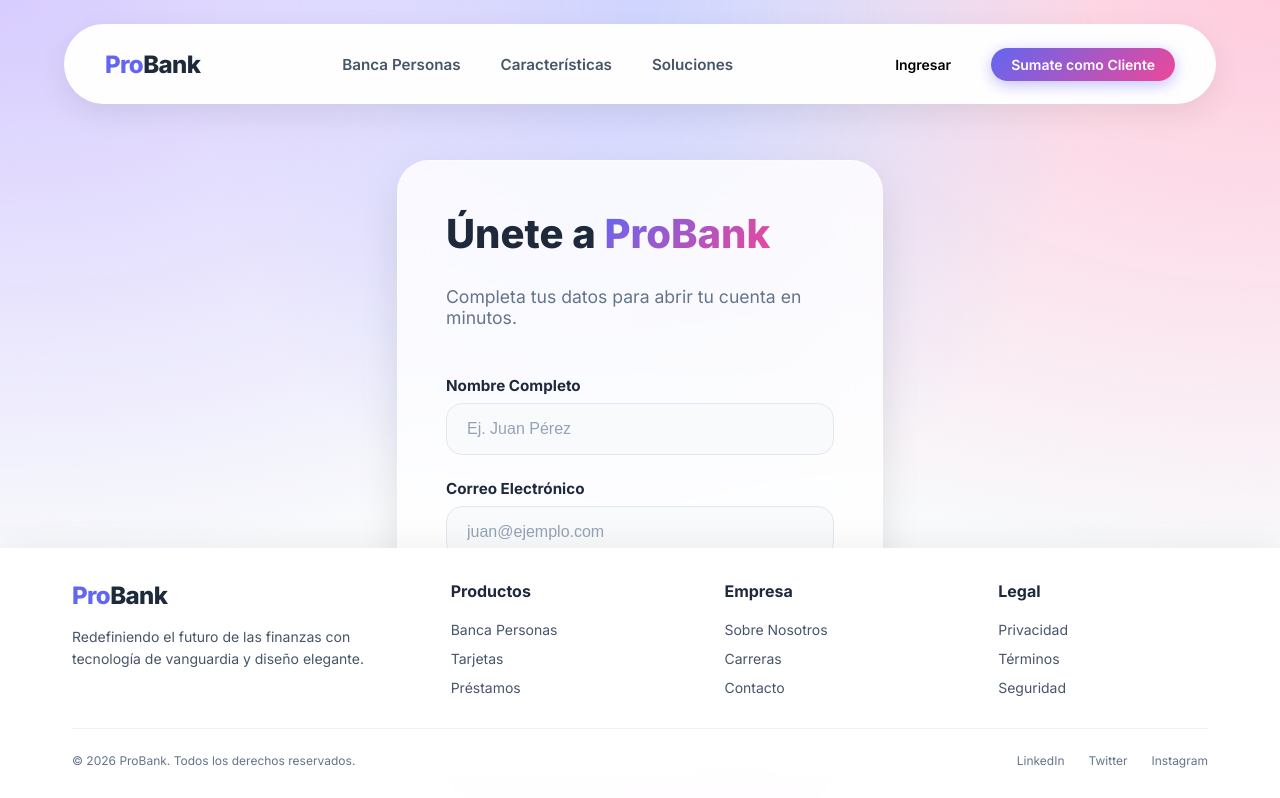
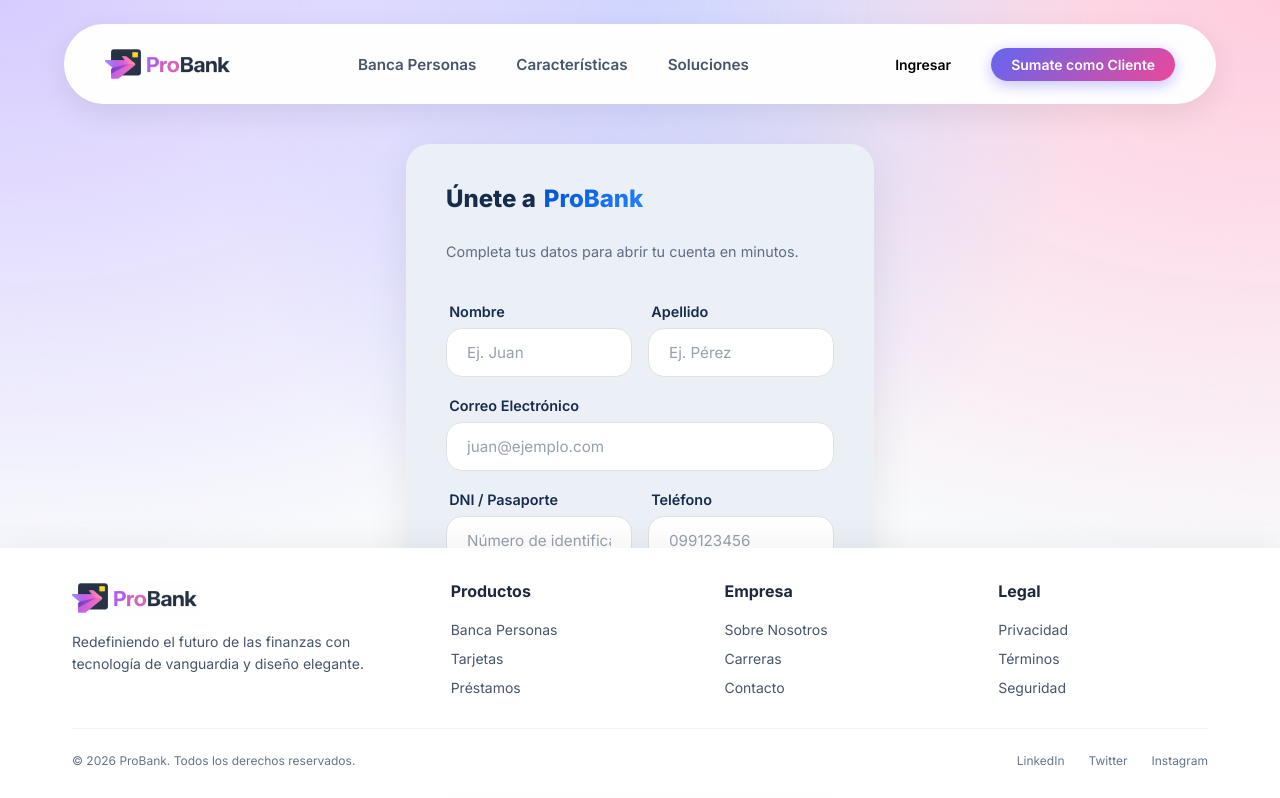
Before and after one commit to whuera/ProBank, a Next.js app: page /registro in a window 1280 px wide. Shown: the top 798 px of the page. Built offline with nearby package versions, Linux system fonts and the light colour scheme.

Commit message:
update site

```diff
--- a/src/app/page.module.css
+++ b/src/app/page.module.css
@@ -1,6 +1,6 @@
 .main {
   min-height: 100vh;
-  padding-top: 4.5rem;
+  padding-top: 8rem;
 }
 
 .hero {
@@ -75,6 +75,16 @@
 .cardLogo {
   font-weight: 800;
   font-size: 1.25rem;
+  display: flex;
+  align-items: center;
+}
+
+.cardLogoImage {
+  height: 24px;
+  width: auto;
+  object-fit: contain;
+  filter: brightness(0) invert(1);
+  /* Hacer el logo blanco para la tarjeta oscura */
 }
 
 .cardChip {
--- a/src/app/registro/page.tsx
+++ b/src/app/registro/page.tsx
@@ -1,8 +1,66 @@
+'use client';
+
+import { useState } from 'react';
 import { Navbar } from '@/components/layout/Navbar';
 import { Button } from '@/components/ui/Button';
 import styles from './registro.module.css';
 
 export default function Registro() {
+    const [formData, setFormData] = useState({
+        firstName: '',
+        lastName: '',
+        email: '',
+        documentId: '',
+        phoneNumber: '',
+        comment: ''
+    });
+    const [loading, setLoading] = useState(false);
+
+    const handleChange = (e: React.ChangeEvent<HTMLInputElement | HTMLTextAreaElement>) => {
+        const { name, value } = e.target;
+        setFormData(prev => ({
+            ...prev,
+            [name]: value
+        }));
+    };
+
+    const handleSubmit = async (e: React.FormEvent) => {
+        e.preventDefault();
+        setLoading(true);
+
+        try {
+            const response = await fetch('https://azure-app-shopping-cart-reload-225fb76523b0.herokuapp.com/api/customer/create', {
+                method: 'POST',
+                headers: {
+                    'Content-Type': 'application/json',
+                },
+                body: JSON.stringify(formData),
+            });
+
+            if (response.ok) {
+                alert('¡Cuenta creada exitosamente!');
+                // Reset form or redirect
+                setFormData({
+                    firstName: '',
+                    lastName: '',
+                    email: '',
+                    documentId: '',
+                    phoneNumber: '',
+                    comment: ''
+                });
+            } else {
+                const errorData = await response.json().catch(() => ({}));
+                console.error('Error:', errorData);
+                alert('Hubo un error al crear la cuenta. Por favor intenta nuevamente.');
+            }
+        } catch (error) {
+            console.error('Error de red:', error);
+            alert('Error de conexión. Verifica tu internet.');
+        } finally {
+            setLoading(false);
+        }
+    };
+
     return (
         <main className={styles.main}>
             <Navbar />
@@ -11,29 +69,98 @@ export default function Registro() {
                     <h1 className={styles.title}>Únete a <span className={styles.gradientText}>ProBank</span></h1>
                     <p className={styles.subtitle}>Completa tus datos para abrir tu cuenta en minutos.</p>
 
-                    <form className={styles.form}>
-                        <div className={styles.inputGroup}>
-                            <label>Nombre Completo</label>
-                            <input type="text" placeholder="Ej. Juan Pérez" className={styles.input} />
+                    <form className={styles.form} onSubmit={handleSubmit}>
+                        <div className={styles.row}>
+                            <div className={styles.inputGroup}>
+                                <label>Nombre</label>
+                                <input
+                                    type="text"
+                                    name="firstName"
+                                    value={formData.firstName}
+                                    onChange={handleChange}
+                                    placeholder="Ej. Juan"
+                                    className={styles.input}
+                                    required
+                                />
+                            </div>
+                            <div className={styles.inputGroup}>
+                                <label>Apellido</label>
+                                <input
+                                    type="text"
+                                    name="lastName"
+                                    value={formData.lastName}
+                                    onChange={handleChange}
+                                    placeholder="Ej. Pérez"
+                                    className={styles.input}
+                                    required
+                                />
+                            </div>
                         </div>
 
                         <div className={styles.inputGroup}>
                             <label>Correo Electrónico</label>
-                            <input type="email" placeholder="juan@ejemplo.com" className={styles.input} />
+                            <input
+                                type="email"
+                                name="email"
+                                value={formData.email}
+                                onChange={handleChange}
+                                placeholder="juan@ejemplo.com"
+                                className={styles.input}
+                                required
+                            />
+                        </div>
+
+                        <div className={styles.row}>
+                            <div className={styles.inputGroup}>
+                                <label>DNI / Pasaporte</label>
+                                <input
+                                    type="text"
+                                    name="documentId"
+                                    value={formData.documentId}
+                                    onChange={handleChange}
+                                    placeholder="Número de identificación"
+                                    className={styles.input}
+                                    required
+                                />
+                            </div>
+                            <div className={styles.inputGroup}>
+                                <label>Teléfono</label>
+                                <input
+                                    type="tel"
+                                    name="phoneNumber"
+                                    value={formData.phoneNumber}
+                                    onChange={handleChange}
+                                    placeholder="099123456"
+                                    className={styles.input}
+                                    required
+                                />
+                            </div>
                         </div>
 
                         <div className={styles.inputGroup}>
-                            <label>DNI / Pasaporte</label>
-                            <input type="text" placeholder="Número de identificación" className={styles.input} />
+                            <label>Comentario / Motivo</label>
+                            <textarea
+                                name="comment"
+                                value={formData.comment}
+                                onChange={handleChange}
+                                placeholder="¿Por qué quieres unirte a ProBank?"
+                                className={styles.textarea}
+                                rows={3}
+                            />
                         </div>
 
                         <div className={styles.checkboxGroup}>
-                            <input type="checkbox" id="terms" />
+                            <input type="checkbox" id="terms" required />
                             <label htmlFor="terms">Acepto los términos y condiciones</label>
                         </div>
 
-                        <Button variant="primary" size="lg" className={styles.submitBtn}>
-                            Crear Cuenta
+                        <Button
+                            variant="primary"
+                            size="lg"
+                            className={styles.submitBtn}
+                            disabled={loading}
+                        >
+                            {loading ? 'Procesando...' : 'Crear Cuenta'}
                         </Button>
                     </form>
                 </div>
--- a/src/app/registro/registro.module.css
+++ b/src/app/registro/registro.module.css
@@ -1,125 +1,213 @@
 .main {
     min-height: 100vh;
     padding-top: 8rem;
+    padding-bottom: 4rem;
     display: flex;
     align-items: center;
     justify-content: center;
+    background: transparent;
+    /* El fondo lo da el body */
 }
 
 .container {
     width: 100%;
-    max-width: 550px;
-    padding: 2rem;
+    max-width: 500px;
+    /* Ancho similar a la imagen de referencia */
+    padding: 1rem;
+    margin: 0 auto;
 }
 
 .formCard {
-    padding: 3rem;
+    width: 100%;
+    padding: 2.5rem;
     display: flex;
     flex-direction: column;
     gap: 1.5rem;
-    background: rgba(255, 255, 255, 0.8);
-    backdrop-filter: blur(20px);
-    border: 1px solid rgba(255, 255, 255, 0.5);
-    border-radius: 2rem;
-    box-shadow: 0 20px 40px rgba(0, 0, 0, 0.1);
+
+    /* Estilo exacto de la referencia */
+    background: #EBF0F6;
+    /* Fondo gris azulado claro */
+    border-radius: 24px;
+    /* Bordes muy redondeados */
+    box-shadow: 0 10px 40px rgba(0, 0, 0, 0.08);
+    border: none;
+    /* Sin borde visible, solo el fondo */
+
+    box-sizing: border-box;
+    position: relative;
 }
 
+/* Título estilo "Contacto" de la imagen */
 .title {
-    font-size: 2.5rem;
+    font-size: 1.5rem;
     font-weight: 800;
     text-align: left;
-    color: #1e293b;
+    color: #172B4D;
+    /* Azul oscuro */
     margin-bottom: 0.25rem;
+    display: flex;
+    align-items: center;
+    gap: 0.5rem;
 }
 
-.gradientText {
-    background: linear-gradient(135deg, var(--primary), var(--secondary));
-    background-clip: text;
-    -webkit-background-clip: text;
-    -webkit-text-fill-color: transparent;
-}
-
+/* Subtítulo */
 .subtitle {
     text-align: left;
-    color: #64748b;
-    font-size: 1.1rem;
-    margin-bottom: 1.5rem;
+    color: #5E6C84;
+    /* Gris azulado */
+    font-size: 0.9rem;
+    margin-bottom: 1rem;
+    line-height: 1.5;
 }
 
 .form {
     display: flex;
     flex-direction: column;
-    gap: 1.5rem;
+    gap: 1.25rem;
+    width: 100%;
+}
+
+.row {
+    display: flex;
+    gap: 1rem;
+    width: 100%;
+}
+
+.row .inputGroup {
+    flex: 1;
+    min-width: 0;
 }
 
 .inputGroup {
     display: flex;
     flex-direction: column;
     gap: 0.5rem;
+    width: 100%;
 }
 
 .inputGroup label {
-    font-size: 0.95rem;
-    font-weight: 700;
-    color: #1e293b;
+    font-size: 0.9rem;
+    font-weight: 600;
+    color: #172B4D;
+    /* Azul oscuro para etiquetas */
+    margin-left: 0.2rem;
 }
 
-.input {
-    background: #f8fafc;
-    border: 1px solid #e2e8f0;
-    padding: 1rem 1.25rem;
-    border-radius: 1rem;
-    color: #1e293b;
-    font-size: 1rem;
+/* Inputs estilo "píldora" redondeada con fondo blanco */
+.input,
+.textarea {
+    width: 100%;
+    background: #FFFFFF;
+    border: 1px solid #DFE1E6;
+    /* Borde muy sutil */
+    padding: 0.875rem 1.25rem;
+    border-radius: 16px;
+    /* Bordes redondeados como en la imagen */
+    color: #172B4D;
+    font-size: 0.95rem;
     transition: all 0.2s ease;
+    font-family: inherit;
+    box-sizing: border-box;
 }
 
-.input::placeholder {
-    color: #94a3b8;
+.textarea {
+    resize: vertical;
+    min-height: 100px;
 }
 
-.input:focus {
+.input::placeholder,
+.textarea::placeholder {
+    color: #97A0AF;
+}
+
+.input:focus,
+.textarea:focus {
     outline: none;
-    border-color: var(--primary);
-    background: #ffffff;
-    box-shadow: 0 0 0 4px rgba(99, 102, 241, 0.1);
+    border-color: #0052CC;
+    /* Azul brillante al foco */
+    box-shadow: 0 0 0 3px rgba(0, 82, 204, 0.1);
 }
 
 .checkboxGroup {
     display: flex;
-    align-items: center;
+    align-items: flex-start;
     gap: 0.75rem;
-    font-size: 0.9rem;
-    color: #475569;
+    font-size: 0.85rem;
+    color: #5E6C84;
+    margin-top: 0.5rem;
+    padding-left: 0.25rem;
 }
 
+/* Botón azul sólido estilo referencia */
 .submitBtn {
     margin-top: 1rem;
-    height: 3.5rem;
-    font-size: 1.1rem;
+    height: 3.25rem;
+    font-size: 1rem;
+    font-weight: 700;
+    width: 100%;
+    background-color: #0052CC;
+    /* Azul fuerte */
+    color: white;
+    border-radius: 12px;
+    /* Ligeramente menos redondeado que el contenedor */
+    border: none;
+    transition: background-color 0.2s;
+}
+
+.submitBtn:hover {
+    background-color: #0043A6;
+}
+
+.submitBtn:disabled {
+    background-color: #B3BAC5;
+    cursor: not-allowed;
+}
+
+/* Ajuste para el gradiente del título si se mantiene */
+.gradientText {
+    background: linear-gradient(135deg, #0052CC, #2684FF);
+    background-clip: text;
+    -webkit-background-clip: text;
+    -webkit-text-fill-color: transparent;
 }
 
 @media (prefers-color-scheme: dark) {
     .formCard {
-        background: rgba(15, 23, 42, 0.8);
+        background: #1e293b;
         border: 1px solid rgba(255, 255, 255, 0.1);
     }
 
-    .title {
-        color: white;
+    .title,
+    .inputGroup label {
+        color: #f8fafc;
     }
 
-    .subtitle {
-        color: #94a3b8;
+    .subtitle,
+    .checkboxGroup {
+        color: #cbd5e1;
     }
 
-    .inputGroup label {
-        color: #e2e8f0;
+    .input,
+    .textarea {
+        background: #0f172a;
+        border-color: #334155;
+        color: #f8fafc;
     }
 
-    .input {
-        background: rgba(30, 41, 59, 0.5);
-        border-color: rgba(255, 255, 255, 0.1);
-        color: white;
+    .input:focus,
+    .textarea:focus {
+        border-color: #3b82f6;
     }
 }
+
+@media (max-width: 640px) {
+    .formCard {
+        padding: 1.5rem;
+        border-radius: 20px;
+    }
+
+    .row {
+        flex-direction: column;
+        gap: 1.25rem;
+    }
+}
--- a/src/components/layout/Footer.module.css
+++ b/src/components/layout/Footer.module.css
@@ -58,14 +58,14 @@
 }
 
 .logo {
-    font-size: 1.5rem;
-    font-weight: 800;
-    letter-spacing: -0.025em;
-    color: #1e293b;
+    display: flex;
+    align-items: center;
 }
 
-.logoText {
-    color: var(--primary);
+.logoImage {
+    height: 34px;
+    width: auto;
+    object-fit: contain;
 }
 
 .description {
@@ -126,7 +126,6 @@
         color: #f8fafc;
     }
 
-    .logo,
     .linksGroup h4 {
         color: #f8fafc;
     }
--- a/src/components/layout/Footer.tsx
+++ b/src/components/layout/Footer.tsx
@@ -1,5 +1,6 @@
 import React from 'react';
 import Link from 'next/link';
+import Image from 'next/image';
 import styles from './Footer.module.css';
 
 export const Footer: React.FC = () => {
@@ -9,7 +10,13 @@ export const Footer: React.FC = () => {
                 <div className={styles.grid}>
                     <div className={styles.brand}>
                         <Link href="/" className={styles.logo}>
-                            <span className={styles.logoText}>Pro</span>Bank
+                            <Image
+                                src="/logo.png"
+                                alt="ProBank Logo"
+                                width={120}
+                                height={34}
+                                className={styles.logoImage}
+                            />
                         </Link>
                         <p className={styles.description}>
                             Redefiniendo el futuro de las finanzas con tecnología de vanguardia y diseño elegante.
--- a/src/components/layout/Navbar.module.css
+++ b/src/components/layout/Navbar.module.css
@@ -7,6 +7,7 @@
     width: 90%;
     max-width: 1200px;
     height: 5rem;
+    /* Reducido de 6rem a 5rem */
     display: flex;
     align-items: center;
     transition: all 0.5s cubic-bezier(0.4, 0, 0.2, 1);
@@ -24,7 +25,7 @@
 .scrolled {
     top: 0.75rem;
     width: 95%;
-    /* Mantenemos el 3% de transparencia al hacer scroll */
+    height: 4.5rem;
     background: rgba(255, 255, 255, 0.97);
     backdrop-filter: blur(15px);
     -webkit-backdrop-filter: blur(15px);
@@ -40,14 +41,15 @@
 }
 
 .logo {
-    font-size: 1.5rem;
-    font-weight: 800;
-    letter-spacing: -0.025em;
-    color: #1e293b;
+    display: flex;
+    align-items: center;
 }
 
-.logoText {
-    color: var(--primary);
+.logoImage {
+    height: 34px;
+    /* Reducido un 50% (de 68px a 34px) */
+    width: auto;
+    object-fit: contain;
 }
 
 .links {
@@ -80,10 +82,6 @@
         border: 1px solid rgba(255, 255, 255, 0.1);
     }
 
-    .logo {
-        color: #f8fafc;
-    }
-
     .link {
         color: #cbd5e1;
     }
@@ -98,5 +96,10 @@
     .scrolled {
         width: 95%;
         padding: 0 1rem;
+        height: 4.5rem;
+    }
+
+    .logoImage {
+        height: 28px;
     }
 }
--- a/src/components/layout/Navbar.tsx
+++ b/src/components/layout/Navbar.tsx
@@ -2,6 +2,7 @@
 
 import React from 'react';
 import Link from 'next/link';
+import Image from 'next/image';
 import styles from './Navbar.module.css';
 import { Button } from '../ui/Button';
 import { useScroll } from '@/hooks/useScroll';
@@ -14,7 +15,13 @@ export const Navbar: React.FC = () => {
         <nav className={cn(styles.navbar, scrolled && styles.scrolled)}>
             <div className={styles.container}>
                 <Link href="/" className={styles.logo}>
-                    <span className={styles.logoText}>Pro</span>Bank
+                    <Image
+                        src="/logo.png"
+                        alt="ProBank Logo"
+                        width={120}
+                        height={34}
+                        className={styles.logoImage}
+                    />
                 </Link>
 
                 <div className={styles.links}>
```
Also changed, not shown: src/app/page.tsx (+10 -1 lines), public/logo.png (added), public/probank-logo.png (added).
